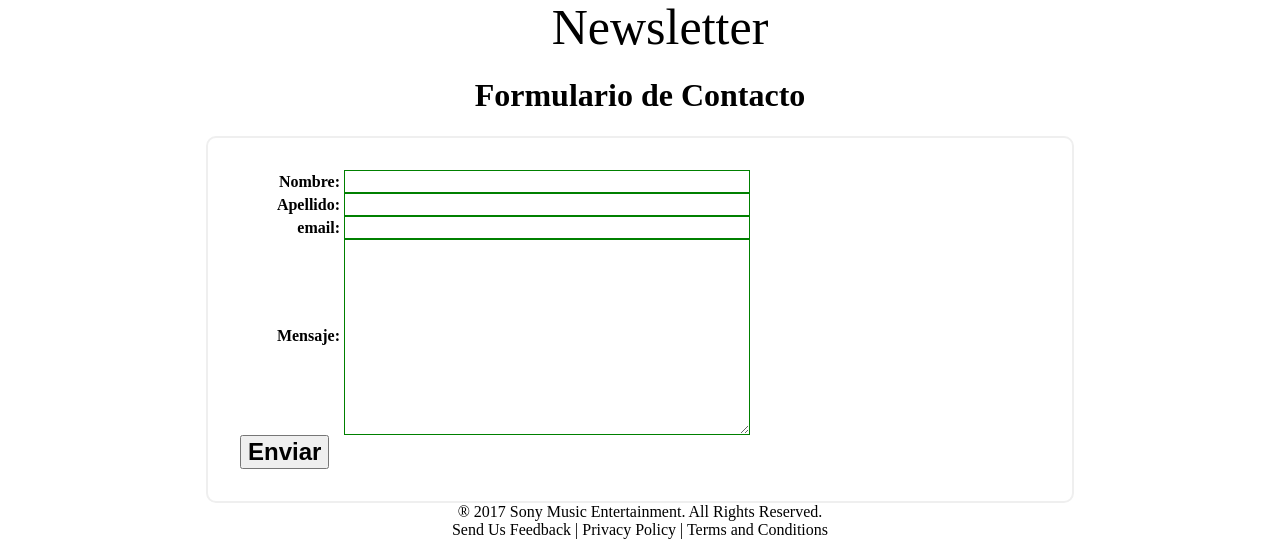
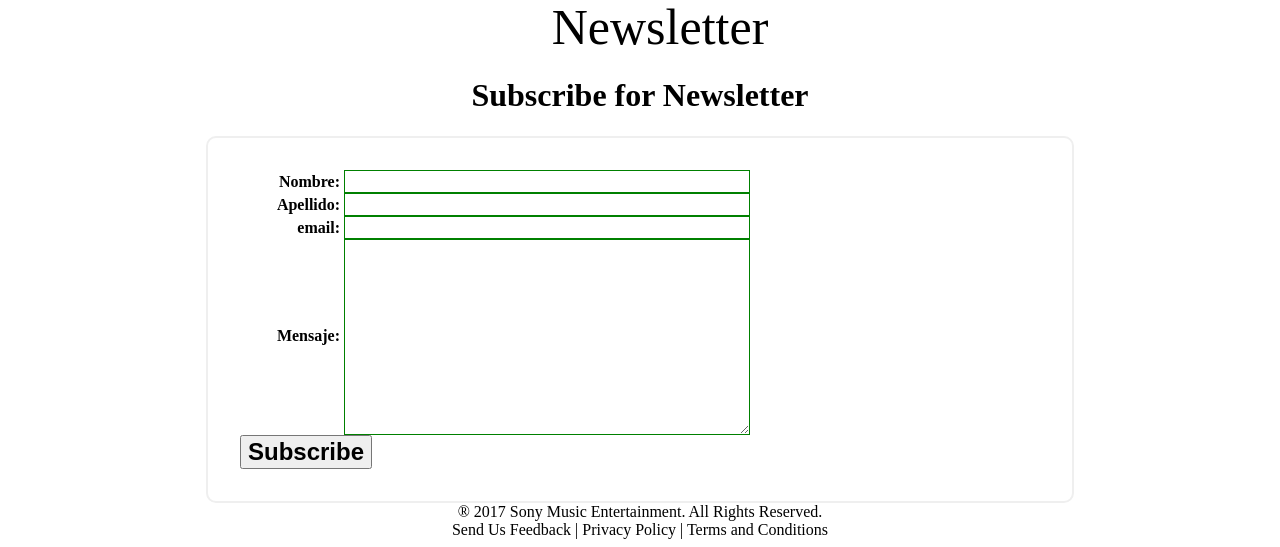
Before and after one commit to rrodriguezs/final, a plain HTML site: page public_html/Newsletter.html in a window 1280 px wide. Shown: the part 377-924 px from the top of the page. Drawn offline with Linux system fonts and the light colour scheme.

Commit message:
Editando newsletter

```diff
--- a/public_html/CSS/estilos.css
+++ b/public_html/CSS/estilos.css
@@ -21,7 +21,7 @@ ul li{
 
 
 a:hover{
-    font-size: 60px;
+    font-size: 50px;
 
 }
 
--- a/public_html/Newsletter.html
+++ b/public_html/Newsletter.html
@@ -35,7 +35,7 @@ and open the template in the editor.
 
 
          <div id="formulario";>
-            <h1>Formulario de Contacto</h1>
+            <h1>Subscribe for Newsletter</h1>
             <form>
                 <div>
                     <label for="nombre"> Nombre: </label>
@@ -58,7 +58,7 @@ and open the template in the editor.
                 </div>
 
                 <div class="boton">
-                    <button type="submit">Enviar</button>
+                    <button type="submit">Subscribe</button>
                 </div>
             </form>
         </div>
```
